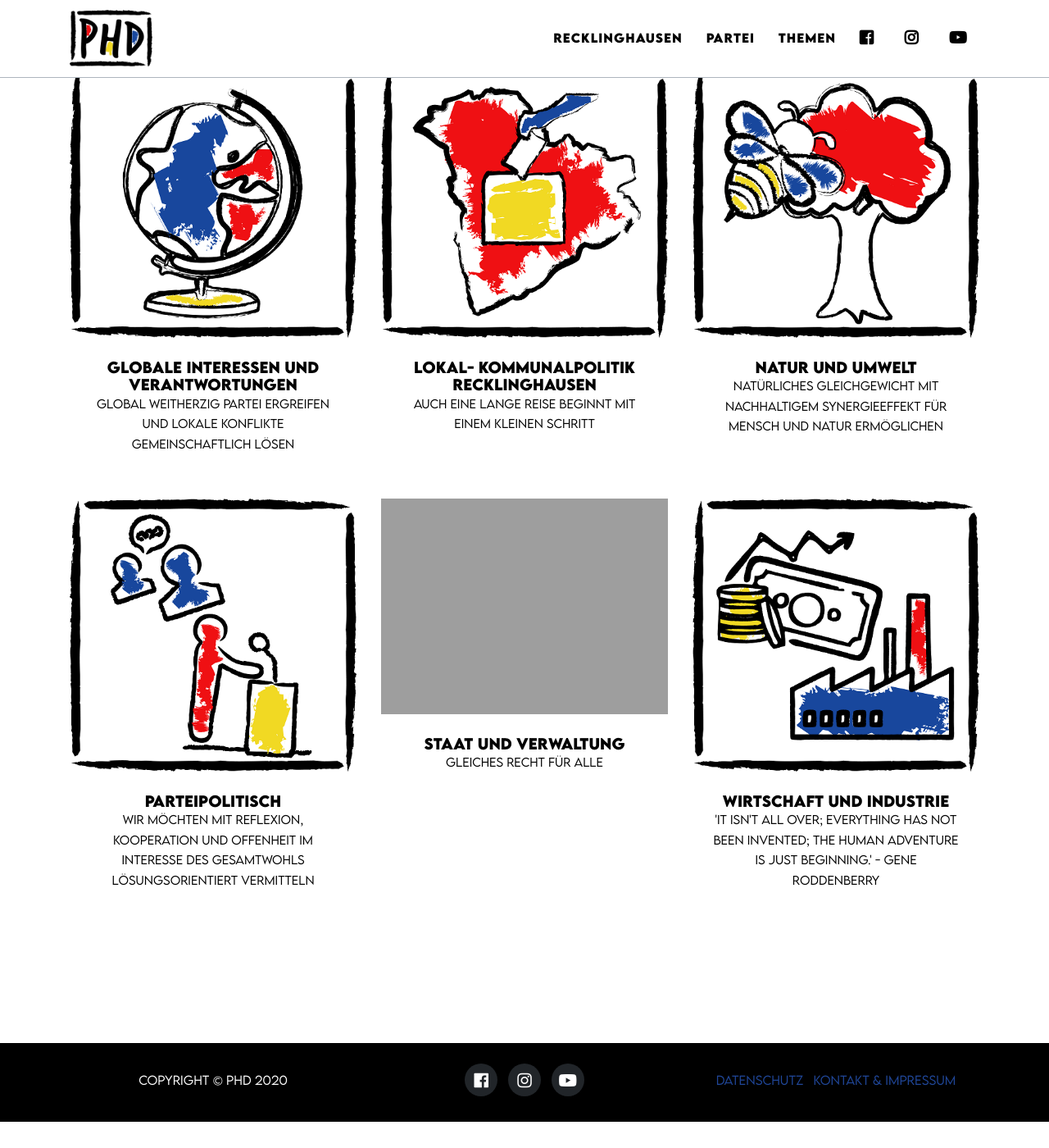
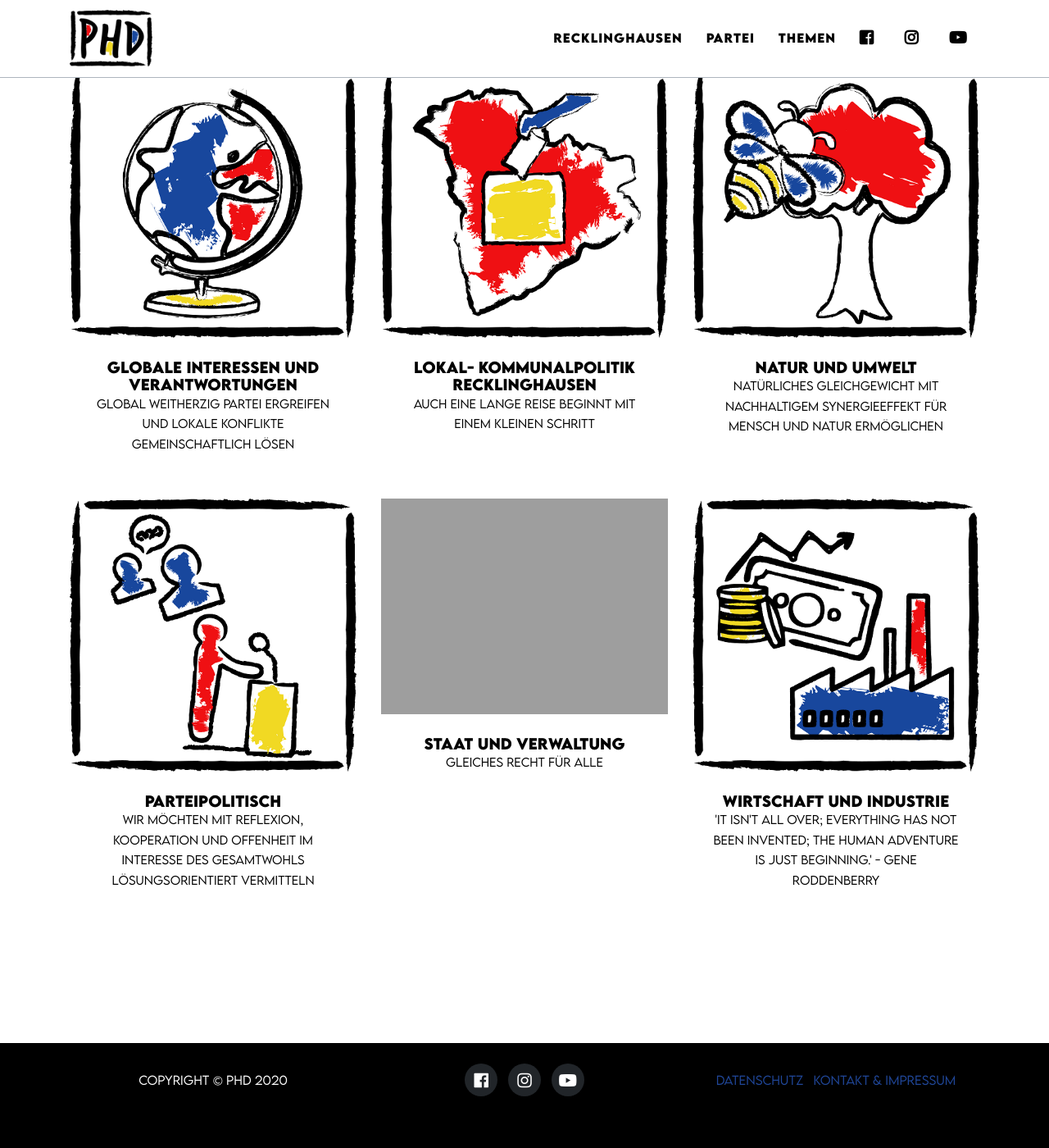
Before and after one commit to holisten/holisten.github.io, a Jekyll site: the page built from index.md, in a window 1280 px wide and 1400 px high, scrolled down 1578 px. Shown: the whole window at 82% size. Built offline with Jekyll 4.4.1, drawn with Linux system fonts in a browser that asks for light colours; comment, search, counter and statistics services are not loaded; before the commit the page ends 2946 px from its top, so only the background shows below that.

Commit message:
fix footer #2

```diff
--- a/_sass/_footer.scss
+++ b/_sass/_footer.scss
@@ -52,6 +52,6 @@ ul.social-buttons {
 }
 @media(min-width:768px) {
   footer {
-    height: 6rem;
+    height: 8rem;
   }
 }
--- a/_sass/_global.scss
+++ b/_sass/_global.scss
@@ -78,7 +78,7 @@ section.feed {
 }
 @media(min-width:768px) {
   #content-wrap {
-    padding-bottom: 8rem;    /* Footer height */
+    padding-bottom: 10rem;    /* Footer height */
   }
   section {
     padding: 100px 0;
```
